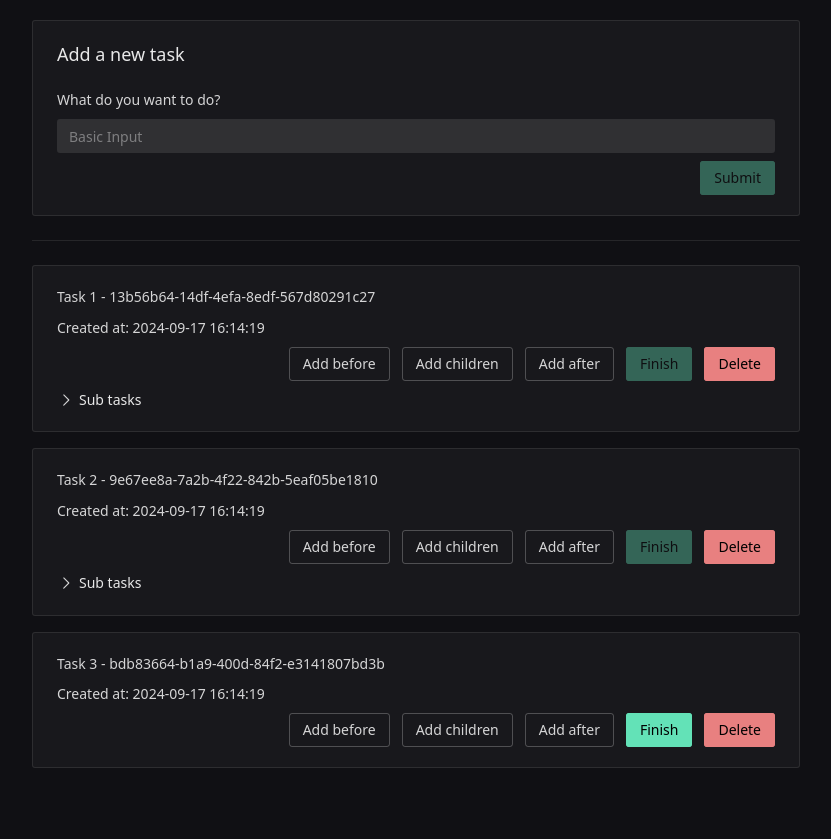
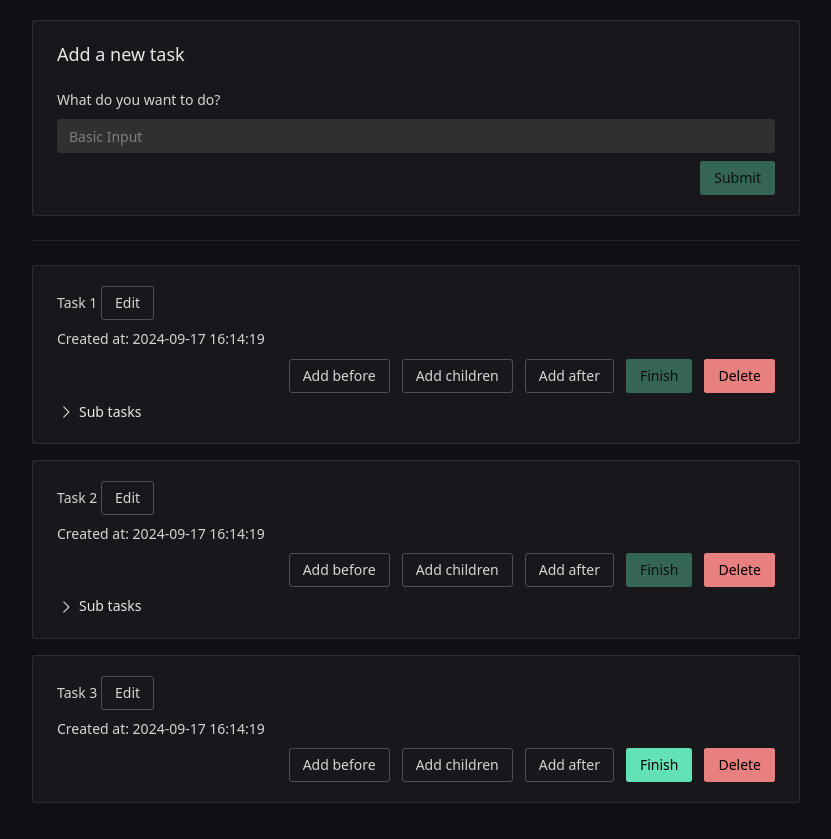
Before and after one commit to Alphamplyer/araiko-task-list, a Vue app: page / in a window 1280 px wide. Shown: the whole page, without its empty margins (224-1055 px from the left). Before the commit the page ends 804 px from the top, so only its background shows below. Built offline with nearby package versions, Linux system fonts and the light colour scheme.

Commit message:
add feat: edit task name

```diff
--- a/src/components/TaskItem.vue
+++ b/src/components/TaskItem.vue
@@ -1,14 +1,32 @@
 <script setup lang="ts">
 import { Task } from '@/models/Task'
-import { defineProps } from 'vue'
+import { defineProps, ref } from 'vue'
 
 const { task } = defineProps<{ task: Task }>()
+
+const editName = ref(task.name)
+const isEditing = ref(false)
+
+function saveEdit() {
+  task.setName(editName.value)
+  isEditing.value = false
+}
 </script>
 
 <template>
   <n-card class="task-item">
     <n-space vertical>
-      <n-text>{{ task.name }} - {{ task.id }}</n-text>
+      <n-text v-if="isEditing">
+        <n-input v-model:value="editName" />
+        <n-space class="edit-buttons" justify="end">
+          <n-button type="primary" @click="saveEdit">Save</n-button>
+          <n-button @click="isEditing = false">Cancel</n-button>
+        </n-space>
+      </n-text>
+      <n-text v-else>
+        {{ task.name }}
+        <n-button @click="isEditing = true">Edit</n-button>
+      </n-text>
       <n-text>Created at: <n-time :time="task.createdAt" /></n-text>
       <n-text v-if="task.finishedAt">Finished at: <n-time :time="task.finishedAt" /></n-text>
       <n-space justify="end">
@@ -47,4 +65,8 @@ const { task } = defineProps<{ task: Task }>()
 .sub-task-item {
   margin-left: 1rem;
 }
+
+.edit-buttons {
+  margin-top: 0.5rem;
+}
 </style>
--- a/src/models/Task.ts
+++ b/src/models/Task.ts
@@ -50,6 +50,10 @@ export class Task extends TaskNode {
 
   public static create(name: string, parent?: Task): Task {
     return new Task(uuid(), name, false, new Date(), [], parent);
+  }
+
+  setName(name: string): void {
+    this.name = name;
   }
 
   canBeFinished(): boolean {
```
